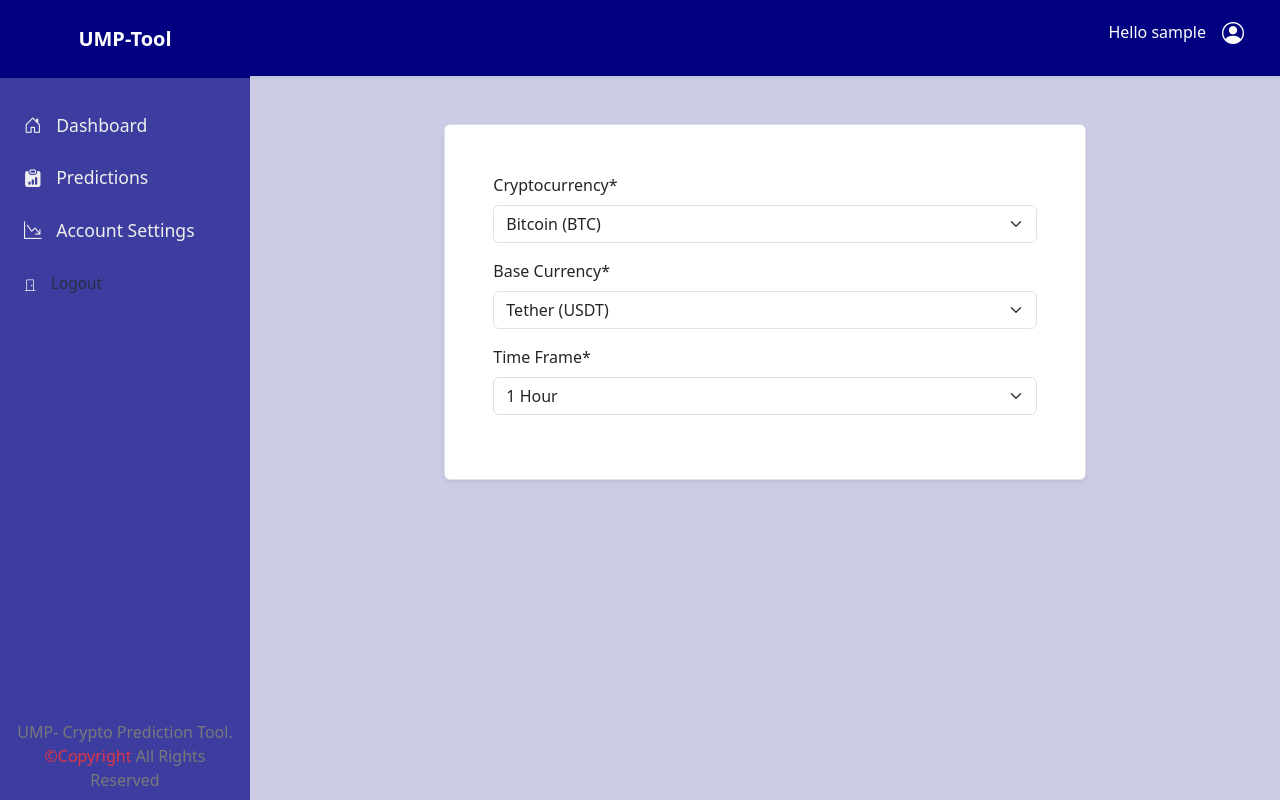
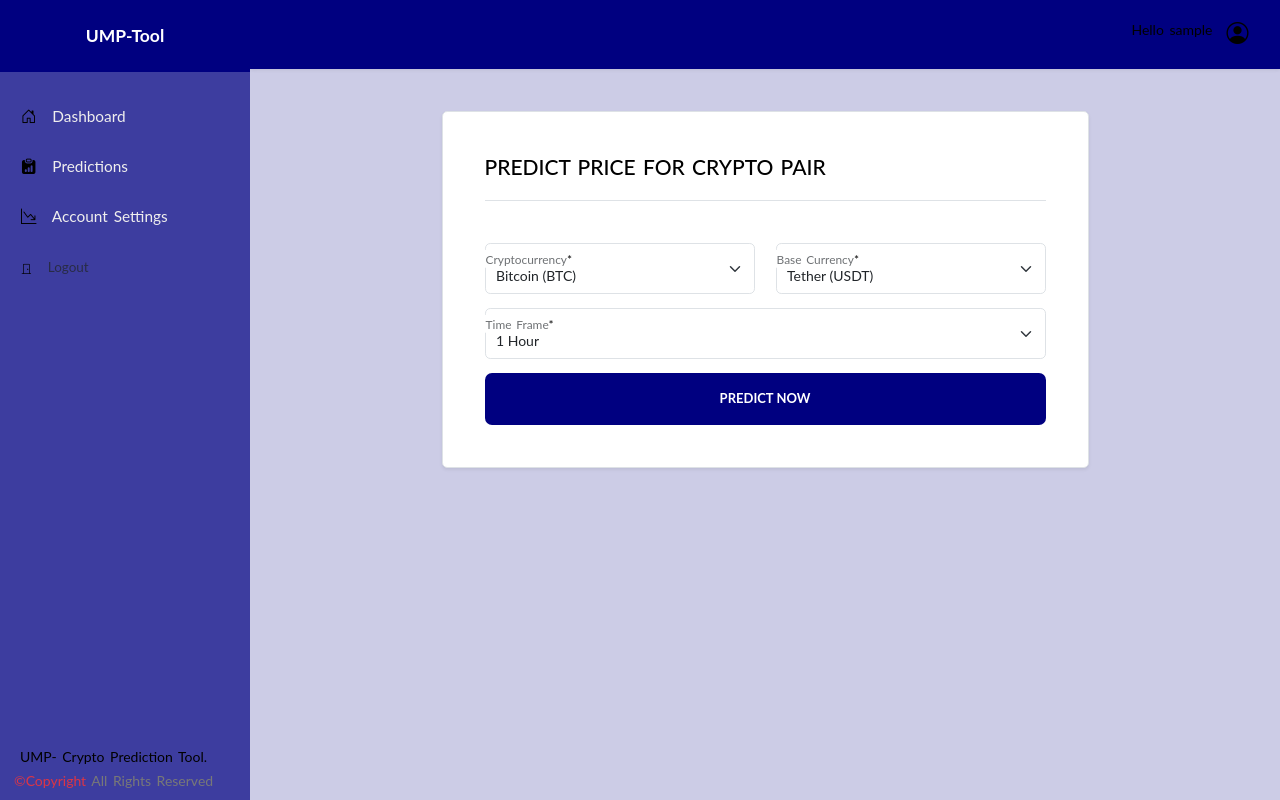
Before and after one commit to ndmichael/ump-crypto-predictor, a Django app: page /user/dashboard/ in a window 1280 px wide. Run offline with Django 5.2, Linux system fonts and the light colour scheme; the visitor is signed in with stand-in values (Sample User, id 1); some libraries are stand-ins or nearby versions.

Commit message:
made form display crispy

```diff
--- a/users/templates/users/base.html
+++ b/users/templates/users/base.html
@@ -12,9 +12,8 @@
         integrity="sha384-QWTKZyjpPEjISv5WaRU9OFeRpok6YctnYmDr5pNlyT2bRjXh0JMhjY6hW+ALEwIH"
         crossorigin="anonymous"
     >
-    <link rel="stylesheet" href="{% static '/pages/css/main.css' %}">
+    <link rel="stylesheet" href="{% static '/pages/css/core.css' %}">
     <link rel="stylesheet" href="{% static '/users/css/account.css' %}">
-    <link rel="stylesheet" href="{% static '/phishing/css/phishing.css' %}">
 
     <!-- Icons CSS -->
     <link
--- a/users/templates/users/user_dashboard.html
+++ b/users/templates/users/user_dashboard.html
@@ -7,7 +7,10 @@
     <div class="row">
         <article class="col-12 col-md-8 mx-auto">
             <form action="" method="post" class="p-5 bg-white border shadow-sm rounded-2">
-                {{ crypto_form | crispy }}
+                <header class="pb-3 mb-5 border-bottom">
+                    <h4>PREDICT PRICE FOR CRYPTO PAIR </h4>
+                </header>
+                {% crispy crypto_form %}
             </form>
         </article>
     </div>
```
